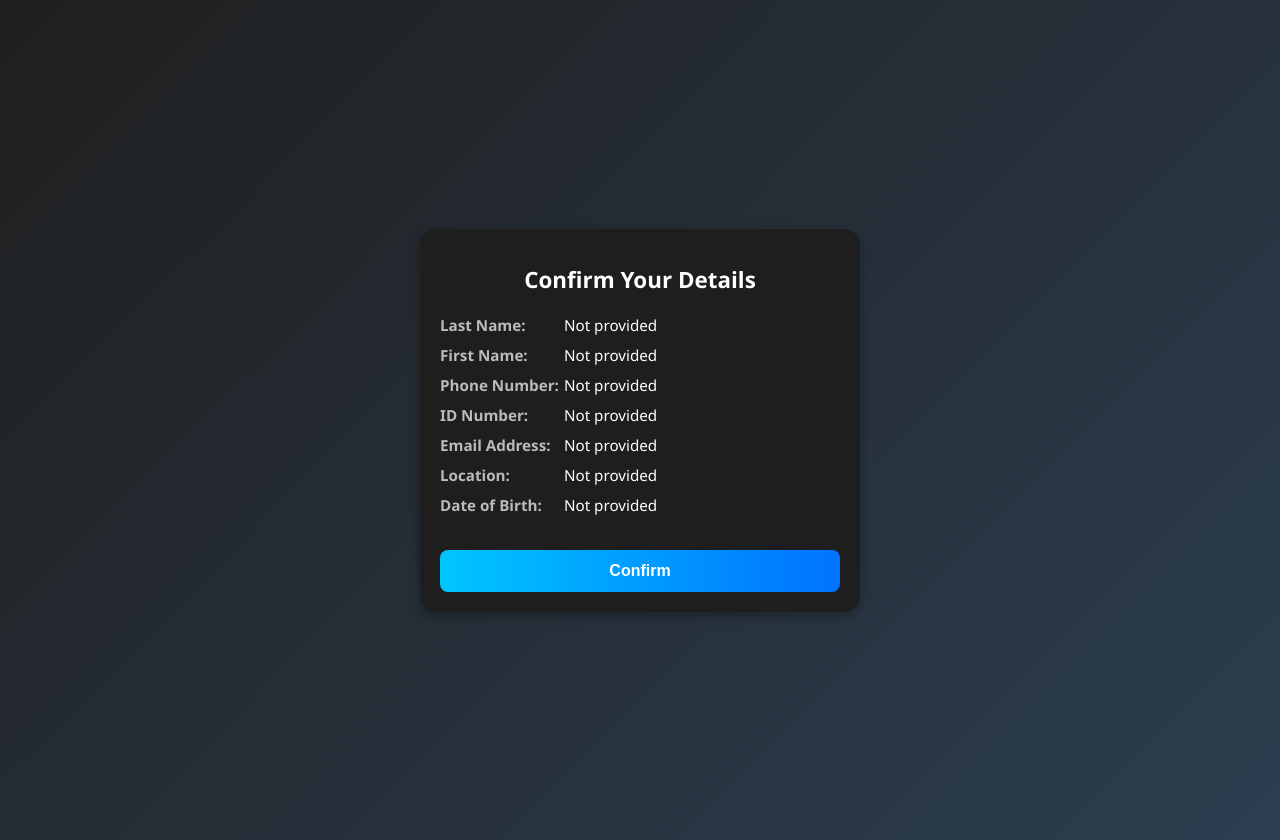
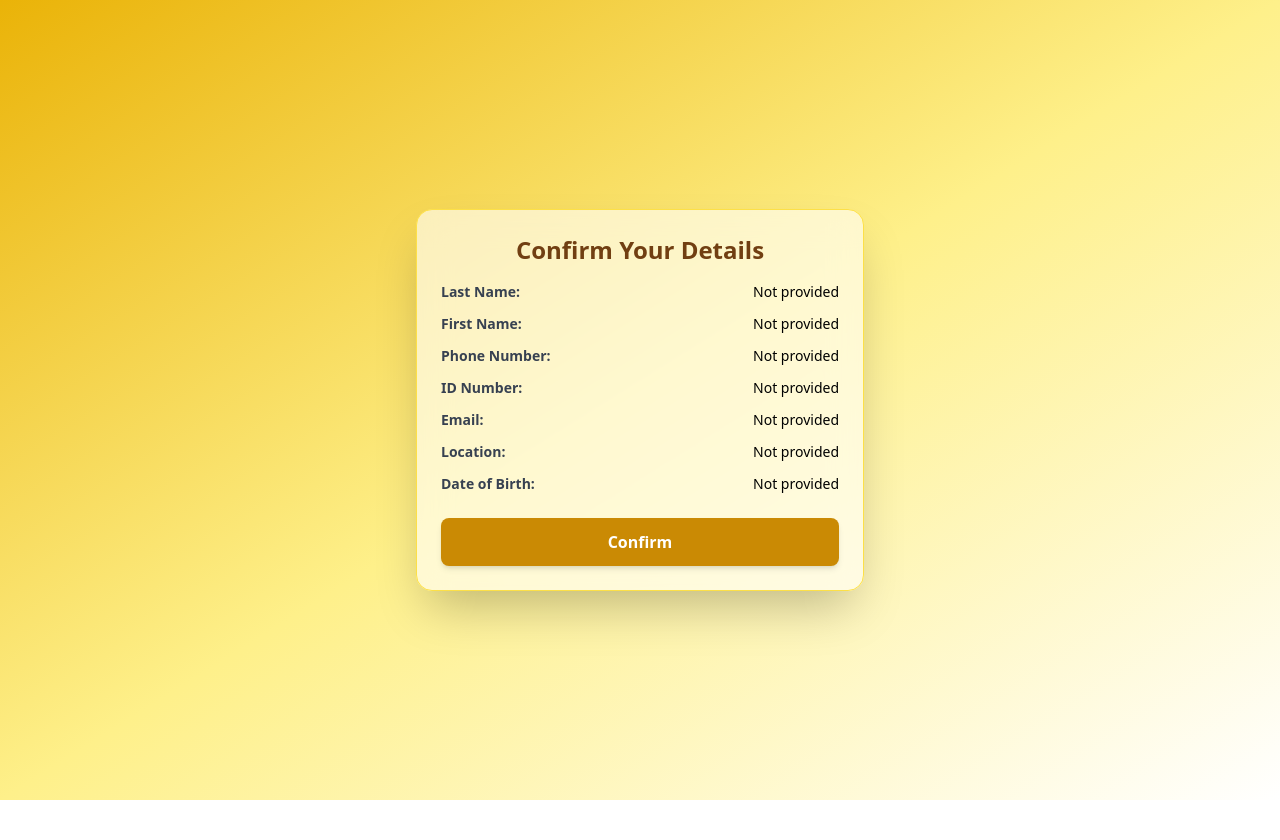
Before and after one commit to sigeyh/True-Pesa, a plain HTML site: page confirmdetails.html in a window 1280 px wide. After the commit the page ends 800 px from the top, so only its background shows below. Drawn offline with nearby package versions, Linux system fonts and the light colour scheme.

Commit message:
Update confirmdetails.html

```diff
--- a/confirmdetails.html
+++ b/confirmdetails.html
@@ -4,87 +4,27 @@
   <meta charset="UTF-8" />
   <meta name="viewport" content="width=device-width, initial-scale=1" />
   <title>Confirm Details</title>
-  <style>
-    body {
-      margin: 0;
-      background: linear-gradient(135deg, #1f1f1f, #2c3e50);
-      font-family: 'Segoe UI', sans-serif;
-      color: #f1f1f1;
-      display: flex;
-      justify-content: center;
-      align-items: center;
-      height: 100vh;
-      padding: 20px;
-    }
+  <script src="https://cdn.tailwindcss.com"></script>
+</head>
+<body class="bg-gradient-to-br from-yellow-500 via-yellow-200 to-white min-h-screen flex items-center justify-center p-4 text-black">
 
-    .container {
-      background-color: #1e1e1e;
-      border-radius: 16px;
-      padding: 20px;
-      box-shadow: 0 4px 12px rgba(0, 0, 0, 0.3);
-      max-width: 400px;
-      width: 100%;
-    }
+  <div class="w-full max-w-md bg-white/60 backdrop-blur-lg border border-yellow-300 rounded-2xl shadow-2xl p-6">
+    <h1 class="text-2xl font-bold text-center text-yellow-900 mb-4">Confirm Your Details</h1>
 
-    h1 {
-      text-align: center;
-      margin-bottom: 20px;
-      font-size: 1.4rem;
-      color: #ffffff;
-    }
+    <div class="space-y-3 text-sm">
+      <div class="flex justify-between"><span class="font-semibold text-gray-700">Last Name:</span> <span id="lastname">Loading...</span></div>
+      <div class="flex justify-between"><span class="font-semibold text-gray-700">First Name:</span> <span id="firstname">Loading...</span></div>
+      <div class="flex justify-between"><span class="font-semibold text-gray-700">Phone Number:</span> <span id="phone">Loading...</span></div>
+      <div class="flex justify-between"><span class="font-semibold text-gray-700">ID Number:</span> <span id="idnumber">Loading...</span></div>
+      <div class="flex justify-between"><span class="font-semibold text-gray-700">Email:</span> <span id="email">Loading...</span></div>
+      <div class="flex justify-between"><span class="font-semibold text-gray-700">Location:</span> <span id="location">Loading...</span></div>
+      <div class="flex justify-between"><span class="font-semibold text-gray-700">Date of Birth:</span> <span id="dob">Loading...</span></div>
+    </div>
 
-    .detail {
-      margin: 10px 0;
-      font-size: 0.95rem;
-    }
-
-    .detail strong {
-      display: inline-block;
-      width: 120px;
-      color: #bbb;
-    }
-
-    .detail span {
-      color: #fefefe;
-    }
-
-    .button {
-      width: 100%;
-      padding: 12px;
-      margin-top: 25px;
-      background: linear-gradient(90deg, #00c6ff, #0072ff);
-      color: #fff;
-      border: none;
-      border-radius: 8px;
-      font-size: 1rem;
-      font-weight: bold;
-      cursor: pointer;
-      transition: transform 0.2s ease, box-shadow 0.3s ease;
-    }
-
-    .button:hover {
-      transform: translateY(-2px);
-      box-shadow: 0 6px 16px rgba(0, 114, 255, 0.4);
-    }
-
-    /* Hide scrollbars */
-    ::-webkit-scrollbar {
-      width: 0;
-      background: transparent;
-    }
-  </style>
-</head>
-<body>
-  <div class="container">
-    <h1>Confirm Your Details</h1>
-    <div class="detail"><strong>Last Name:</strong> <span id="lastname">Loading...</span></div>
-    <div class="detail"><strong>First Name:</strong> <span id="firstname">Loading...</span></div>
-    <div class="detail"><strong>Phone Number:</strong> <span id="phone">Loading...</span></div>
-    <div class="detail"><strong>ID Number:</strong> <span id="idnumber">Loading...</span></div>
-    <div class="detail"><strong>Email Address:</strong> <span id="email">Loading...</span></div>
-    <div class="detail"><strong>Location:</strong> <span id="location">Loading...</span></div>
-    <div class="detail"><strong>Date of Birth:</strong> <span id="dob">Loading...</span></div>
-    <button class="button" onclick="confirmDetails()">Confirm</button>
+    <button onclick="confirmDetails()"
+      class="w-full mt-6 py-3 bg-yellow-600 hover:bg-yellow-700 text-white font-semibold rounded-lg transition duration-300 shadow-md">
+      Confirm
+    </button>
   </div>
 
   <script>
```
